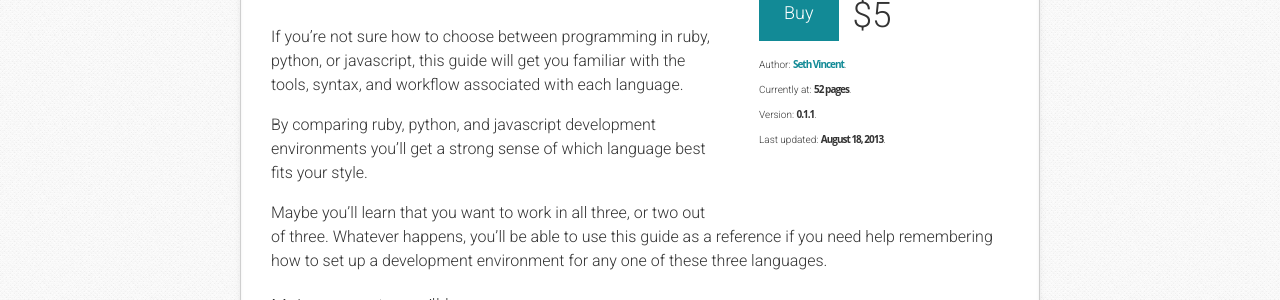
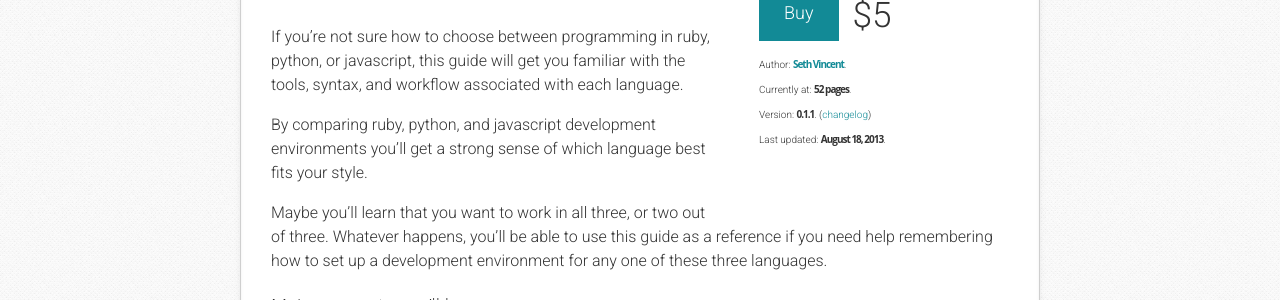
Before and after one commit to superbigtree/superbigtree.github.com, a Jekyll site: the page built from books/dev-envs/index.md, in a window 1280 px wide. Shown: the part 588-888 px from the top of the page. Built offline with Jekyll 4.4.1, drawn with Linux system fonts in a browser that asks for light colours.

Commit message:
add anchor link to changelog

```diff
--- a/books/dev-envs/index.md
+++ b/books/dev-envs/index.md
@@ -13,7 +13,7 @@ description: Learn to set up development environments for ruby, javascript, and
   <div id="meta">
     <p>Author: <b><a href="http://sethvincent.com" target="_blank">Seth Vincent</a></b>.</p>
     <p>Currently at: <b>52 pages</b>.</p>
-    <p>Version: <b>0.1.1</b>.</p>
+    <p>Version: <b>0.1.1</b>. (<a href="#changelog" alt="changelog">changelog</a>)</p>
     <p>Last updated: <b>August 18, 2013</b>.</p>
   </div>
 </div>
```
